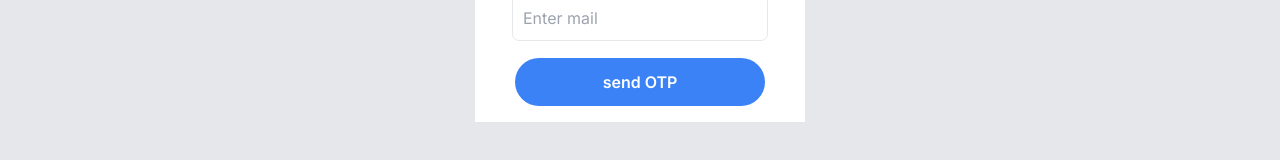
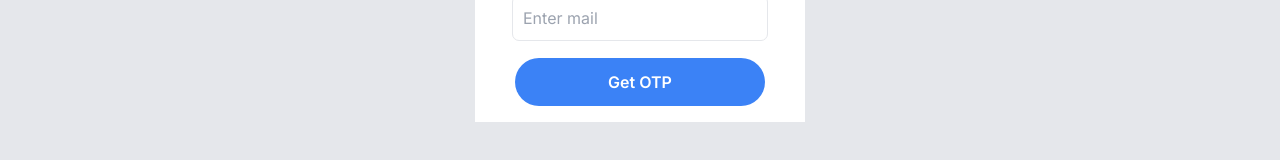
Before and after one commit to baramsivaramireddy/quant_frontend, a Next.js app: page /forgotpassword in a window 1280 px wide. Shown: the part 460-620 px from the top of the page. Built offline with nearby package versions, Linux system fonts and the light colour scheme.

Commit message:
FORGOTPASSWORD INTERACTIVITY

```diff
--- a/src/components/Auth/Forgotpassword.js
+++ b/src/components/Auth/Forgotpassword.js
@@ -1,30 +1,67 @@
+
+"use client"
+
+import { useForm } from "react-hook-form"
+import ErrorMessage from "@/components/ErrorMessage";
+import { useState } from "react";
+import toast from "react-hot-toast";
 
 const ForgotPassword  = ()=>{
+    const [IsSendingData, setIsSendingData] = useState(false)
+    const {
+      register,
+      handleSubmit,
+      formState: { errors },
+    } = useForm({
+      defaultValues:{
+        email:''
+      }
+    })
+    const onSubmit = async (values) =>{
+        setIsSendingData(true)
+
+          try{
+
+            await new Promise((resolve,reject) =>{
+
+
+              setTimeout(() =>{ resolve()} , 3000)
+            })
+            toast.success(' OTP sent  successfully')
+          }
+          catch(err){
+            toast.error('something went wrong')
+            console.log(`Error   while   a user  trying to get otp to change password ${err}`)
+          }
+        setIsSendingData(false)
+      }
 
     return (
         <div>
-                <RenderUi />
+                <RenderUi register={register} onSubmit={onSubmit} IsSendingData={IsSendingData} handleSubmit={handleSubmit} errors={errors} />
         </div>
     )
 }
 export default ForgotPassword;
 const RenderUi = (props) => {
+    const {register,handleSubmit,onSubmit ,IsSendingData ,errors} = props;
     return (
 
-      <div className="flex flex-col gap-2 bg-white px-10 py-4">
+      <div className="flex flex-col gap-2 bg-white px-10 py-4" >
           <div className="flex justify-center items-center flex-col my-5 ">
               <p className="text-3xl">    {'\u2693'}</p>
               <h1 className="Captilize">  Quant</h1>
               </div>
-          <form className="flex flex-col gap-5">
+          <form className="flex flex-col gap-5"  onSubmit={handleSubmit(onSubmit)}>
 
 
               <div>
                   <input type="email" className="outline-1 outline-gray-200 rounded p-2 outline-none hover:outline hover:outline-black hover:outline-1 focus:outline focus:outline-1 focus:outline-blue-500" placeholder="Enter mail" />
+                  <ErrorMessage error={errors?.email} Field='email' type="required" />
               </div>
 
               <div className=" bg-blue-500 text-white py-3 px-2 rounded-full text-center font-semibold hover:bg-blue-700">
-                  <button type="submit" > send OTP</button>
+                  <button type="submit" > {IsSendingData?"sending OTP":"Get OTP"}</button>
               </div>
           </form>
       </div>
```
